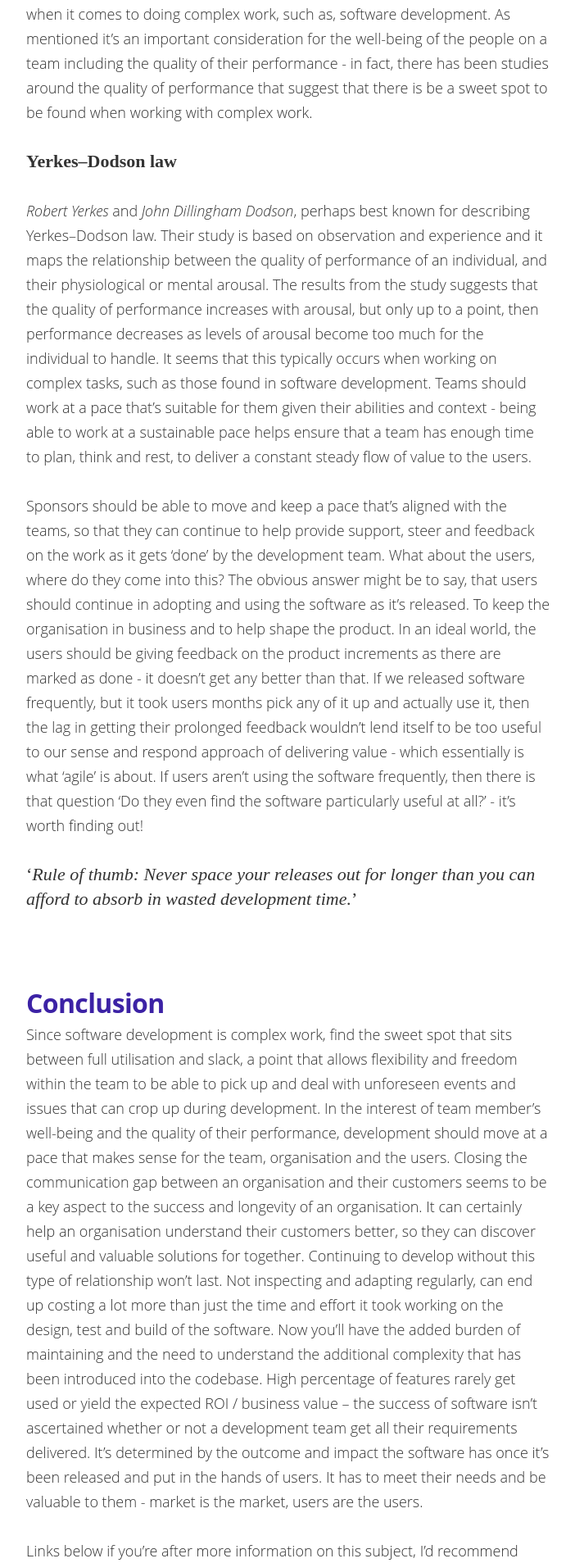
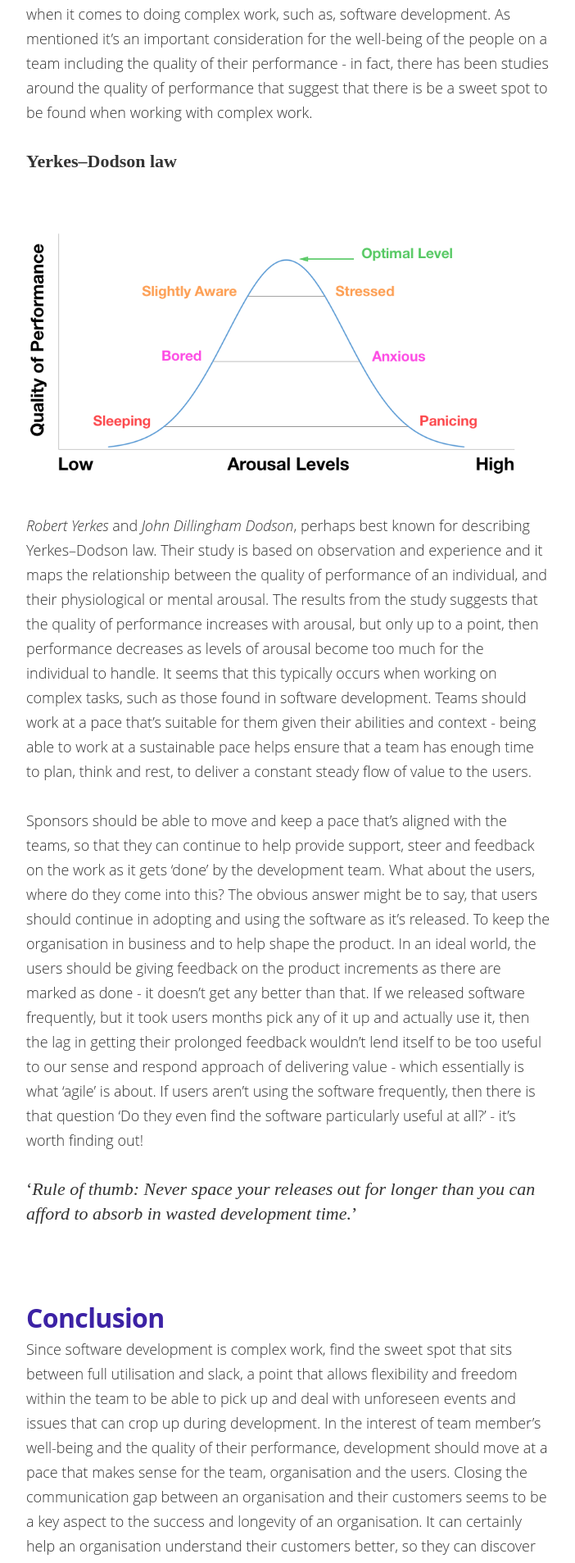
Before and after one commit to IamJackReed/JackReed, a Jekyll site: the page built from _posts/2018-12-02-pacing-&-sustainable-development.md, in a window 1280 px wide. Shown: the part 2649-4556 px from the top of the page at 82% size, without its empty margins (288-990 px from the left). Built offline with Jekyll 4.4.1, drawn with Linux system fonts in a browser that asks for light colours; nearby versions of some CDN libraries; some web fonts are replaced; comment, search, counter and statistics services are not loaded.

Commit message:
Update 2018-12-02-pacing-&-sustainable-development.md

```diff
--- a/_posts/2018-12-02-pacing-&-sustainable-development.md
+++ b/_posts/2018-12-02-pacing-&-sustainable-development.md
@@ -22,6 +22,7 @@ image2: /assets/article_images/2018-12-02-pacing-&-sustainable-development/susta
 
  **Yerkes–Dodson law**
 
+![](/assets/article_images/2018-12-02-pacing-&-sustainable-development/yerkes–dodson-law.png)
 
 
 <span style="color:#00000; font-family: 'open sans'; font-size: 1em; font-size: 18px; font-weight: 200; hyphens: none;">_Robert Yerkes_ and _John Dillingham Dodson_, perhaps best known for describing Yerkes–Dodson law. Their study is based on observation and experience and it maps the relationship between the quality of performance of an individual, and their physiological or mental arousal. The results from the study suggests that the quality of performance increases with arousal, but only up to a point, then performance decreases as levels of arousal become too much for the individual to handle. It seems that this typically occurs when working on complex tasks, such as those found in software development. Teams should work at a pace that’s suitable for them given their abilities and context - being able to work at a sustainable pace helps ensure that a team has enough time to plan, think and rest, to deliver a constant steady flow of value to the users.
```
